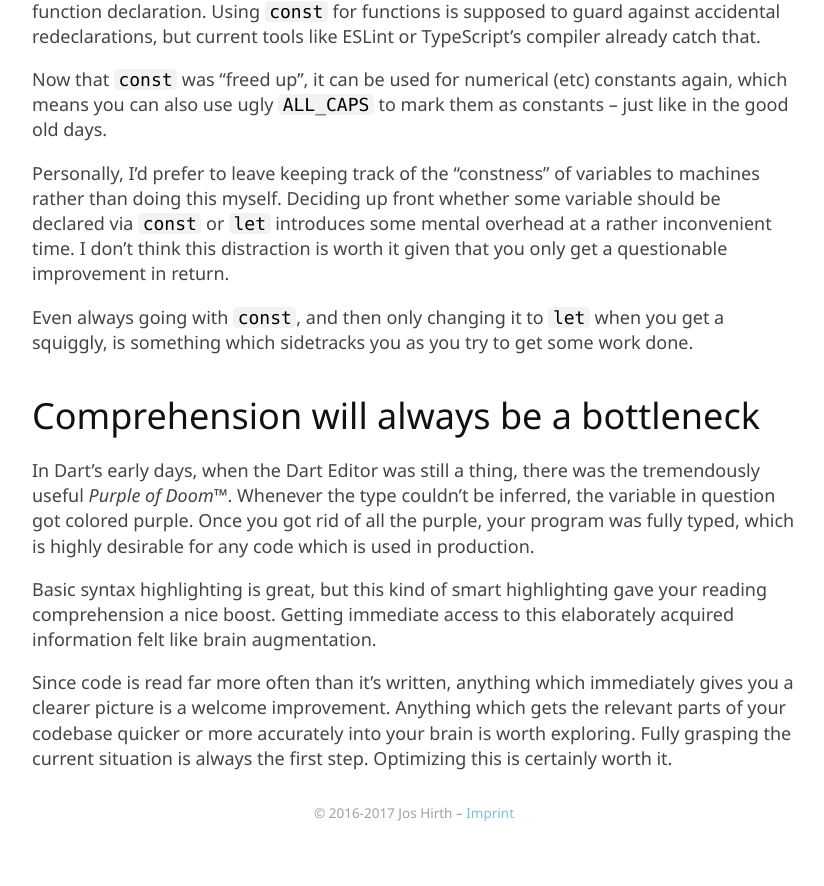
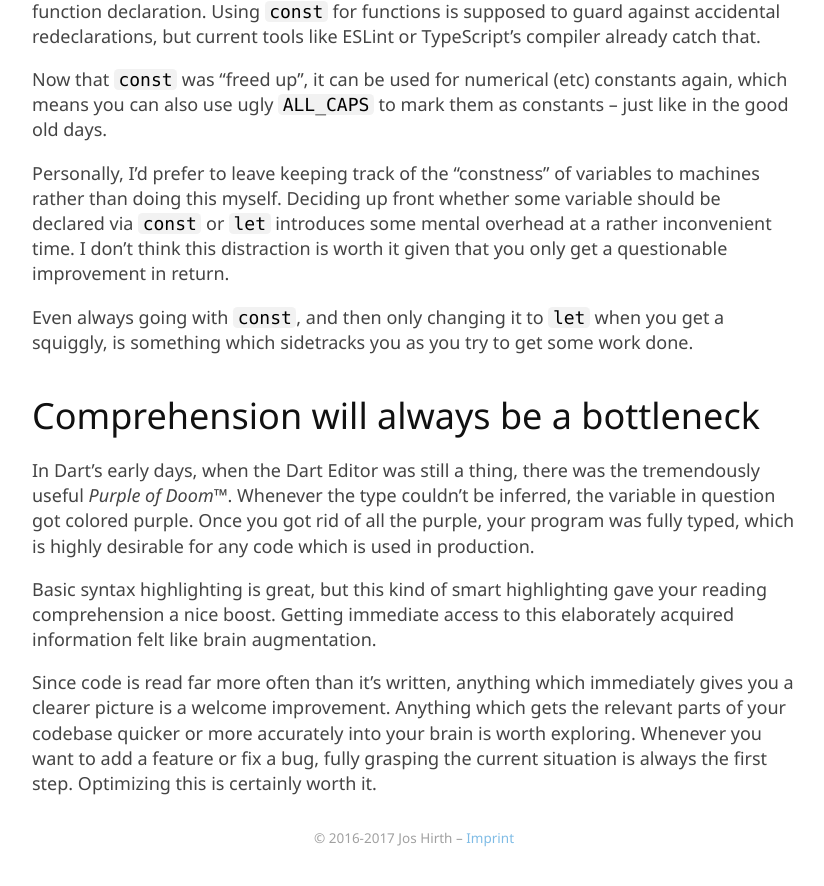
Before and after one commit to jhirth/jhirth.github.io, a Jekyll site: the page built from _posts/2016-12-31-overzealous const usage in es6 isnt worth the trouble.md, in a window 1280 px wide and 900 px high, scrolled down 1626 px. Shown: the top 886 px of the window, without its empty margins (226-1050 px from the left). Built offline with Jekyll 4.4.1, drawn with Linux system fonts in a browser that asks for light colours.

Commit message:
minor edit

```diff
--- a/_posts/2016-12-31-overzealous const usage in es6 isnt worth the trouble.md
+++ b/_posts/2016-12-31-overzealous const usage in es6 isnt worth the trouble.md
@@ -52,4 +52,4 @@ In Dart's early days, when the Dart Editor was still a thing, there was the trem
 
 Basic syntax highlighting is great, but this kind of smart highlighting gave your reading comprehension a nice boost. Getting immediate access to this elaborately acquired information felt like brain augmentation.
 
-Since code is read far more often than it's written, anything which immediately gives you a clearer picture is a welcome improvement. Anything which gets the relevant parts of your codebase quicker or more accurately into your brain is worth exploring. Fully grasping the current situation is always the first step. Optimizing this is certainly worth it.
+Since code is read far more often than it's written, anything which immediately gives you a clearer picture is a welcome improvement. Anything which gets the relevant parts of your codebase quicker or more accurately into your brain is worth exploring. Whenever you want to add a feature or fix a bug, fully grasping the current situation is always the first step. Optimizing this is certainly worth it.
```
